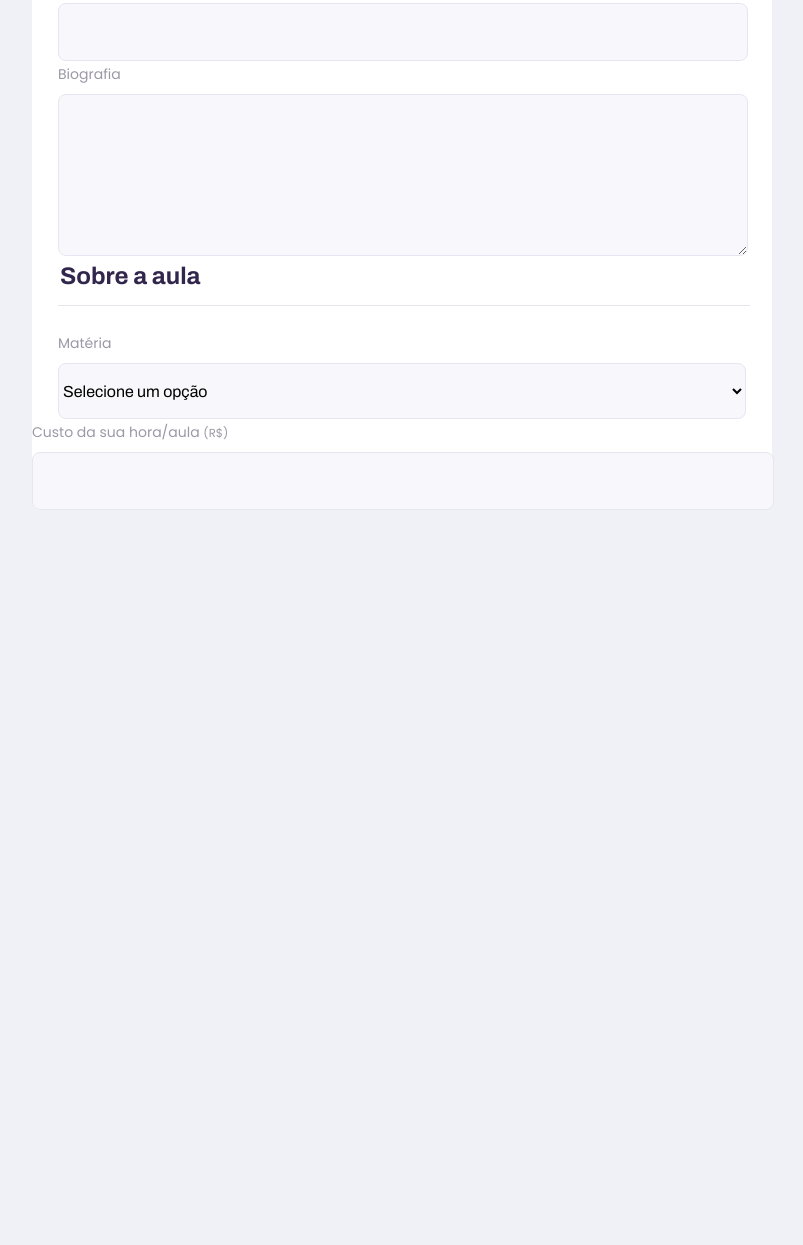
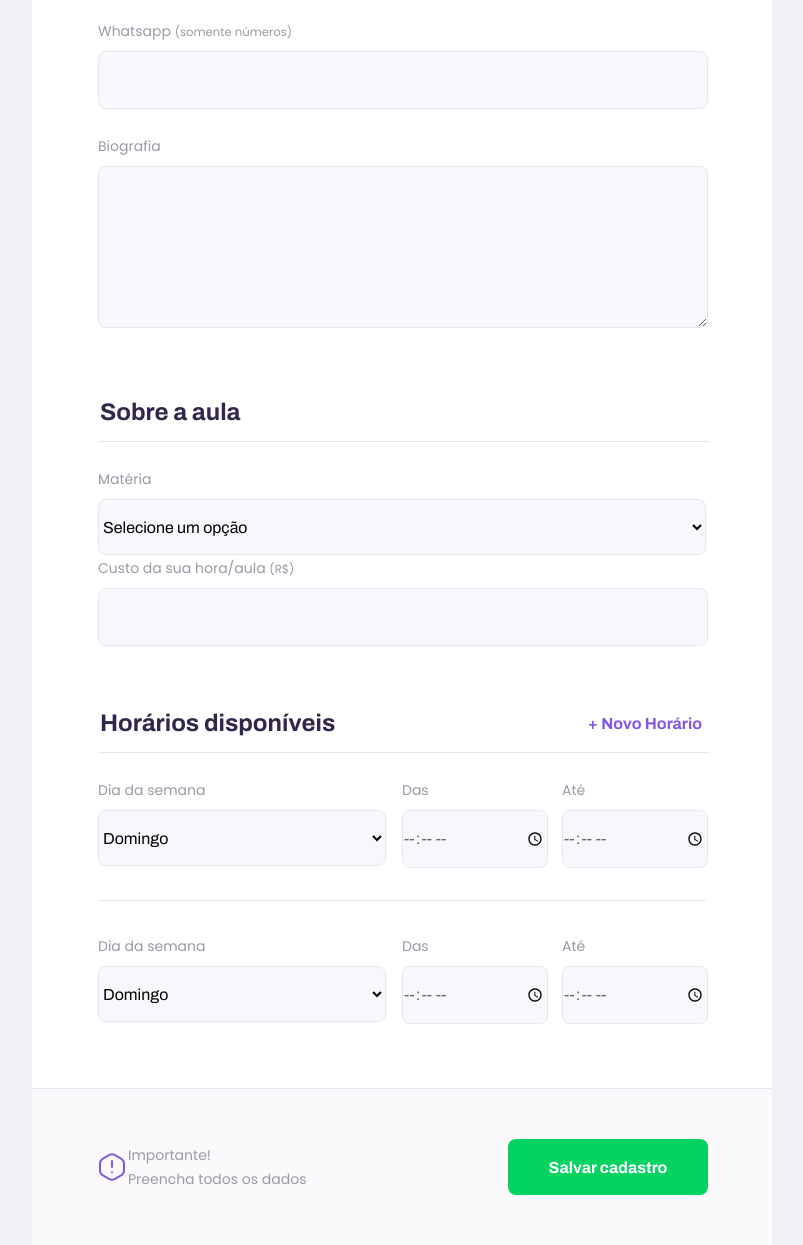
Before and after one commit to robertthown/Projeto-nlw-rocketSeat, a plain HTML site: page give-classes.html in a window 1280 px wide. Shown: the part 659-1904 px from the top of the page, without its empty margins (238-1041 px from the left). Before the commit the page ends 1169 px from the top, so only its background shows below. Drawn offline with Linux system fonts and the light colour scheme.

Commit message:
Terminando o frontend da aplicação
Terminando a pagina give-classes

```diff
--- a/give-classes.html
+++ b/give-classes.html
@@ -74,14 +74,81 @@
                                 <option value="10">Química</option>
                            </select>
                        </div>
+
+                       <div class="input-block">
+                       <label for="cost">Custo da sua hora/aula
+                       <small>(R$)</small>
+                       </label>
+                       <input name="cost" id="cost" type="number" required>
+                       </div>
                    </fieldset>
-                   <div class="input-block">
-                       <label for="cost">Custo da sua hora/aula
-                           <small>(R$)</small>
-                       </label>
-                       <input name="cost" id="cost" type="number">
+
+                   <fieldset id="schedule-items">
+                       <legend>Horários disponíveis
+                           <button id="add-time">+ Novo Horário</button>
+                       </legend>
+
+                       <div class="schedule-item">
+                            <div class="select-block">
+                                <label for="weekday">Dia da semana</label>
+                                <select name="weekday[]"  required>
+                                    <option value="0">Domingo</option>
+                                    <option value="1">Segunda-feira</option>
+                                    <option value="2">Terça-feira</option>
+                                    <option value="3">Quarta-feira</option>
+                                    <option value="4">Quinta-feira</option>
+                                    <option value="5">Sexta-feira</option>
+                                    <option value="6">Sábado</option>
+                                </select>
+                            </div>
+
+                            <div class="input-block">
+                                <label for="time_from">Das</label>
+                                <input type="time" name="time_from[]">
+                            </div>
+
+                            <div class="input-block">
+                                <label for="time_to">Até</label>
+                                <input type="time" name="time_to[]">
+                            </div>
+
+                       </div>
+
+                       <div class="schedule-item">
+                        <div class="select-block">
+                            <label for="weekday">Dia da semana</label>
+                            <select name="weekday[]"  required>
+                                <option value="0">Domingo</option>
+                                <option value="1">Segunda-feira</option>
+                                <option value="2">Terça-feira</option>
+                                <option value="3">Quarta-feira</option>
+                                <option value="4">Quinta-feira</option>
+                                <option value="5">Sexta-feira</option>
+                                <option value="6">Sábado</option>
+                            </select>
+                        </div>
+
+                        <div class="input-block">
+                            <label for="time_from">Das</label>
+                            <input type="time" name="time_from[]">
+                        </div>
+
+                        <div class="input-block">
+                            <label for="time_to">Até</label>
+                            <input type="time" name="time_to[]">
+                        </div>
+
                    </div>
+                   </fieldset>
                </form>
+
+               <footer>
+                   <p>
+                       <img src="/images/icons/warning.svg" alt="Aviso importante">
+                       Importante! <br> Preencha todos os dados
+                   </p>
+                   <button type="submit" form="create-class">Salvar cadastro</button>
+               </footer>
             </main>
         </div>
 
--- a/styles/partials/page-give-classes.css
+++ b/styles/partials/page-give-classes.css
@@ -1,6 +1,10 @@
 #page-give-classes #container {
     width: 100vw;
     height: 100vh;
+}
+
+#page-give-classes .page-header .header-content {
+    margin-bottom: 6.4rem;
 }
 
 #page-give-classes main {
@@ -32,8 +36,125 @@
     border-bottom: 1px solid var(--color-line-in-white);
 }
 
+#page-give-classes fieldset legend button {
+    background: none;
+    border: 0;
+
+    color: var(--color-primary);
+
+    font: 700 1.6rem Archivo;
+
+    cursor: pointer;
+
+    transition: 0.2s;
+}
+
+#page-give-classes fieldset legend button:hover {
+    /* transform: translateY(-5px); */
+    color: var(--color-primary-dark);
+}
+
+#page-give-classes fieldset+fieldset {
+    margin-top: 6.4rem;
+}
+
+#page-give-classes .input-block+.input-block,
+#page-give-classes .input-block+.textarea-block,
+page-give-classes .input-block+.input-block{
+    margin-top: 2.4rem;
+}
+
+#page-give-classes main footer {
+    padding: 4rem 2.4rem;
+
+    background: var(--color-box-footer);
+    border-top: 1px solid var(--color-line-in-white);
+    margin-top: 6.4rem;
+
+}
+
+#page-give-classes main footer p {
+    display: flex;
+    align-items: center;
+    justify-content: center;
+
+    font-size: 1.4rem;
+    line-height: 2.4rem ;
+
+    color: var(--color-text-complement);
+
+}
+
+#page-give-classes main footer p image {
+    margin-right: 2rem;
+}
+
+#page-give-classes main footer button {
+    width: 100%;
+    height: 5.6rem;
+    background: var(--color-secondary);
+    color: var(--color-button-text);
+    border: 0;
+    border-radius: .8rem;
+    cursor: pointer;
+    font: 700 1.6rem Archivo;
+
+    display: flex;
+    align-items: center;
+    justify-content: center;
+    text-decoration: none;
+
+    transition: 0.2s;
+    margin-top: 3.2rem;
+}
+
+#page-give-classes main footer button:hover{
+    background: var(--color-secondary-dark);
+}
+
+.schedule-item+.schedule-item {
+    margin-top: 3.2rem;
+    padding-top: 3.2rem;
+
+    border-top: 1px solid var(--color-line-in-white);
+}
+
 @media (min-width: 700px) {
     #page-give-classes #container {
         max-width: 100vw;
     }
+
+   #page-give-classes .page-header .header-content {
+       margin-bottom: 0;
+
+   }
+
+   #page-give-classes main fieldset {
+       padding: 0 64px;
+   }
+
+   .schedule-item {
+       display: grid;
+       grid-template-columns: 2fr 1fr 1fr;
+       column-gap: 1.6rem;
+
+   }
+   #page-give-classes #schedule-items .select-block+.input-block,
+   #page-give-classes #schedule-items .input-block+.input-block {
+       margin-top: 0;
+   }
+
+   #page-give-classes main footer {
+       padding: 40px 64px;
+       display: flex;
+       align-items: center;
+       justify-content: space-between;
+
+   }
+
+   #page-give-classes main footer button {
+       margin-top: 0;
+       width: 200px;
+   }
+
 }
```
